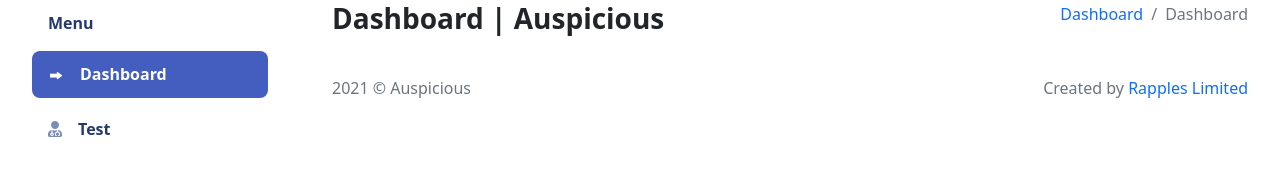
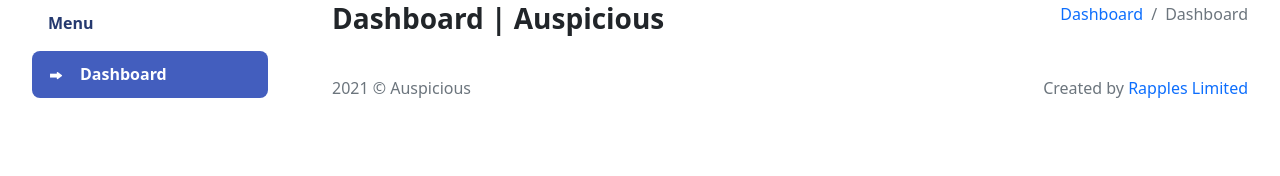
Before and after one commit to NumanIbnMazid/auspicious, a Django app: page /dashboard/ in a window 1280 px wide. Shown: the part 136-312 px from the top of the page. Run offline with Django 3.2, Linux system fonts and the light colour scheme; some libraries are stand-ins or nearby versions.

Commit message:
test url back

```diff
--- a/dashboard/templates/dashboard/components/sidebar.html
+++ b/dashboard/templates/dashboard/components/sidebar.html
@@ -147,12 +147,6 @@
 
             {% endif %}
 
-             <li class="sidebar-item">
-                <a href="{% url 'dashboard:test' %}" class="sidebar-link">
-                    <i class="fas fa-user-md" aria-hidden="true"></i>
-                    <span>Test</span>
-                </a>
-            </li>
 
 
 
--- a/dashboard/urls.py
+++ b/dashboard/urls.py
@@ -7,7 +7,7 @@
     ClientCreateView, ClientUpdateView, ClientDetailView, delete_client, SocialAccountCreateView,
     SocialAccountUpdateView, SocialAccountDetailView, delete_social_account, delete_job_position, JobPositionCreateView,
     JobPositionUpdateView, JobPositionDetailView, ContactCreateView, ContactUpdateView, ContactDetailView,
-    delete_contact, ProjectCategoryCreateView, ProjectCategoryUpdateView, delete_project_category,test_function
+    delete_contact, ProjectCategoryCreateView, ProjectCategoryUpdateView, delete_project_category
 )
 
 
@@ -121,7 +121,7 @@
     path("news/contact/", delete_contact,
          name="delete_contact"),
 
-    path('test',test_function,name="test")
+
 
 
 ]
--- a/dashboard/views.py
+++ b/dashboard/views.py
@@ -1016,9 +1016,3 @@
 @csrf_exempt
 def delete_contact(request):
     return delete_simple_object(request=request, key='id', model=Contact, redirect_url="dashboard:create_contact")
-
-
-
-def test_function(request):
-    a = 'Test'
-    return HttpResponse(a)
```
